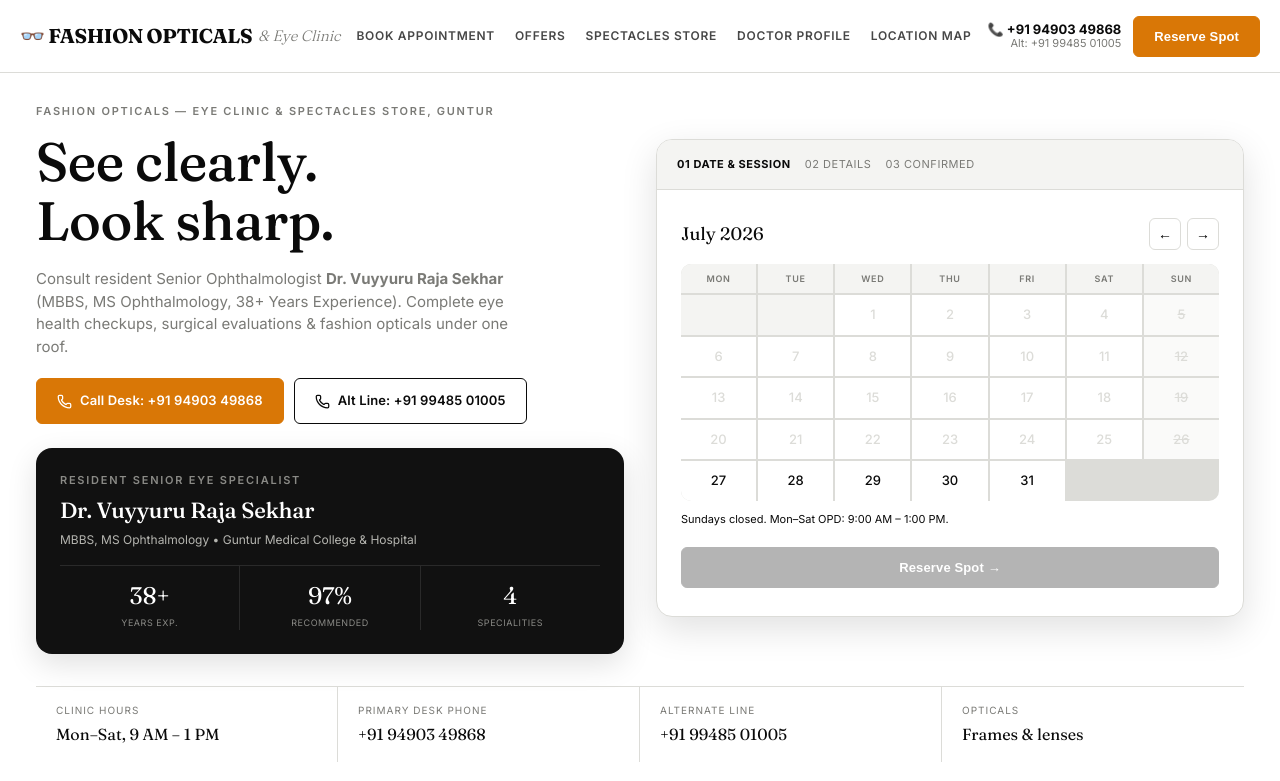
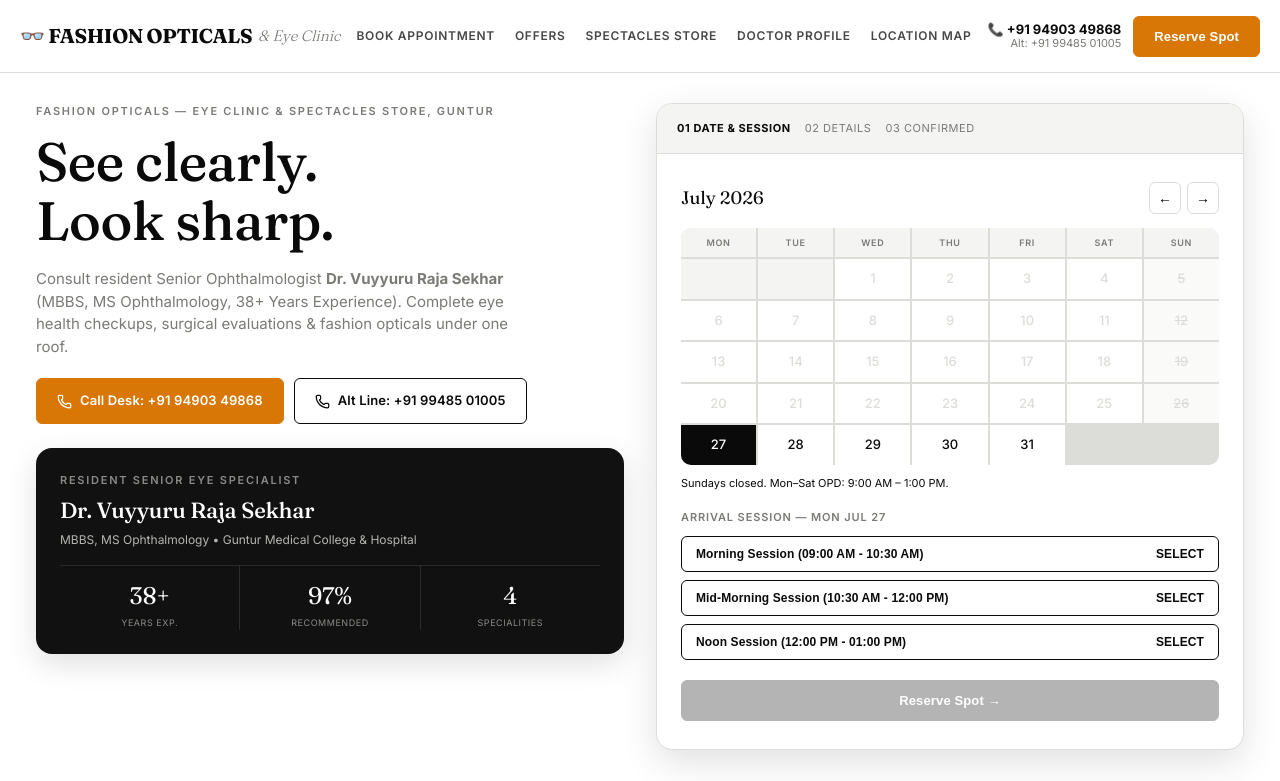
Before and after one commit to fazalshai/fashionopticals, a React (Vite) app: page / in a window 1280 px wide. Shown: the top 781 px of the page. Built offline with nearby package versions, Linux system fonts and the light colour scheme.

Commit message:
Auto-advance default booking date when OPD is closed/past 1 PM and disable expired slots with ✕ TIME EXPIRED badge

```diff
--- a/src/App.jsx
+++ b/src/App.jsx
@@ -86,6 +86,56 @@
   };
 
   const isSunday = (y, m, d) => new Date(y, m, d).getDay() === 0;
+
+  const isSlotPassedStr = (dateStr, sessionStr) => {
+    if (!dateStr) return false;
+    const now = new Date();
+    const todayStr = `${now.getFullYear()}-${pad(now.getMonth() + 1)}-${pad(now.getDate())}`;
+
+    // Past date
+    if (dateStr < todayStr) return true;
+    // Future date
+    if (dateStr > todayStr) return false;
+
+    // Today's date: check current time vs OPD session end time
+    const currentMins = now.getHours() * 60 + now.getMinutes();
+
+    // Morning Session (09:00 AM - 10:30 AM) -> End time 10:30 AM (630 mins)
+    if (sessionStr.includes('09:00 AM')) {
+      return currentMins >= (10 * 60 + 30);
+    }
+    // Mid-Morning Session (10:30 AM - 12:00 PM) -> End time 12:00 PM (720 mins)
+    if (sessionStr.includes('10:30 AM')) {
+      return currentMins >= (12 * 60);
+    }
+    // Noon Session (12:00 PM - 01:00 PM) -> End time 01:00 PM (780 mins / 13:00)
+    if (sessionStr.includes('12:00 PM') || sessionStr.includes('01:00 PM')) {
+      return currentMins >= (13 * 60);
+    }
+    return false;
+  };
+
+  // Auto-default date on load to next available working day if today's OPD has ended
+  useEffect(() => {
+    const now = new Date();
+    const currentMins = now.getHours() * 60 + now.getMinutes();
+
+    let target = new Date();
+    // If today is Sunday or past OPD end time (1:00 PM / 13:00), default to tomorrow/next working day
+    if (now.getDay() === 0 || currentMins >= (13 * 60)) {
+      target.setDate(target.getDate() + 1);
+    }
+    if (target.getDay() === 0) {
+      target.setDate(target.getDate() + 1);
+    }
+
+    const y = target.getFullYear();
+    const m = target.getMonth();
+    const d = target.getDate();
+    setCalYear(y);
+    setCalMonth(m);
+    setSelectedDate(`${y}-${pad(m + 1)}-${pad(d)}`);
+  }, []);
 
   const ALL_SESSIONS = generateTimeSlots(); // Session Windows
 
@@ -398,26 +448,36 @@
 
                             <div style={{ display: 'flex', flexDirection: 'column', gap: '8px' }}>
                               {ALL_SESSIONS.map(session => {
+                                const isPassed = selectedDate ? isSlotPassedStr(selectedDate, session) : false;
                                 const isSelected = selectedTime === session;
                                 return (
                                   <button
                                     key={session}
                                     type="button"
+                                    disabled={isPassed}
                                     className={`btn btn-outline ${isSelected ? 'btn-gold' : ''}`}
                                     style={{
                                       justifyContent: 'space-between',
                                       padding: '10px 14px',
                                       textAlign: 'left',
                                       fontWeight: 600,
-                                      fontSize: '12px'
+                                      fontSize: '12px',
+                                      background: isPassed ? '#fee2e2' : undefined,
+                                      borderColor: isPassed ? '#fca5a5' : undefined,
+                                      color: isPassed ? '#b91c1c' : undefined,
+                                      cursor: isPassed ? 'not-allowed' : 'pointer',
+                                      opacity: isPassed ? 0.75 : 1
                                     }}
                                     onClick={() => {
+                                      if (isPassed) return;
                                       setSelectedTime(session);
                                       setErrorMsg('');
                                     }}
                                   >
                                     <span>{session}</span>
-                                    <span>{isSelected ? '✓ SELECTED' : 'SELECT'}</span>
+                                    <span style={{ fontWeight: 700 }}>
+                                      {isPassed ? '✕ TIME EXPIRED' : isSelected ? '✓ SELECTED' : 'SELECT'}
+                                    </span>
                                   </button>
                                 );
                               })}
--- a/src/components/DoctorSection.jsx
+++ b/src/components/DoctorSection.jsx
@@ -1,6 +1,8 @@
 import React, { useState } from 'react';
 import { DOCTOR_INFO, TREATMENTS } from '../data/mockData';
 import { Award, GraduationCap, Building2, CheckCircle2, Eye, Calendar, Sparkles } from 'lucide-react';
+import doctorImg from '../assets/dr_vuyyuru_raja_sekhar.png';
+import eyeExamImg from '../assets/eye_examination_clinic.jpg';
 
 export const DoctorSection = ({ onBookClick }) => {
   const [selectedTreatment, setSelectedTreatment] = useState(null);
@@ -23,7 +25,7 @@
           <div className="bio-card glass-card">
             <div className="bio-header">
               <div className="bio-avatar-wrap">
-                <img src="/dr_vuyyuru_raja_sekhar.png" alt={DOCTOR_INFO.name} className="bio-avatar" />
+                <img src={doctorImg} alt={DOCTOR_INFO.name} className="bio-avatar" />
               </div>
               <div>
                 <h3 className="bio-doctor-name">{DOCTOR_INFO.name}</h3>
@@ -38,7 +40,7 @@
             {/* In-Clinic Examination Photo Showcase */}
             <div style={{ marginBottom: '1.5rem', borderRadius: '12px', overflow: 'hidden', border: '1px solid var(--border-light)', boxShadow: '0 4px 14px rgba(0,0,0,0.08)' }}>
               <img
-                src="/eye_examination_clinic.jpg"
+                src={eyeExamImg}
                 alt="Dr. Vuyyuru Raja Sekhar performing eye examination with computerized ARK refraction machine"
                 style={{ width: '100%', height: '230px', objectFit: 'cover', objectPosition: 'center 30%', display: 'block' }}
               />
--- a/src/components/Hero.jsx
+++ b/src/components/Hero.jsx
@@ -1,6 +1,7 @@
 import React from 'react';
 import { Calendar, Phone, Award, ShieldCheck, Sparkles, Star, MapPin, Clock } from 'lucide-react';
 import { DOCTOR_INFO } from '../data/mockData';
+import doctorImg from '../assets/dr_vuyyuru_raja_sekhar.png';
 
 export const Hero = ({ onBookClick, onExploreOpticals }) => {
   return (
@@ -75,7 +76,7 @@
           <div className="doctor-hero-card glass-card">
             <div className="doctor-image-container">
               <img
-                src="/dr_vuyyuru_raja_sekhar.png"
+                src={doctorImg}
                 alt="Dr. Vuyyuru Raja Sekhar"
                 className="doctor-hero-img"
               />
```
Also changed, not shown: src/assets/dr_vuyyuru_raja_sekhar.png (added), src/assets/eye_examination_clinic.jpg (added).
